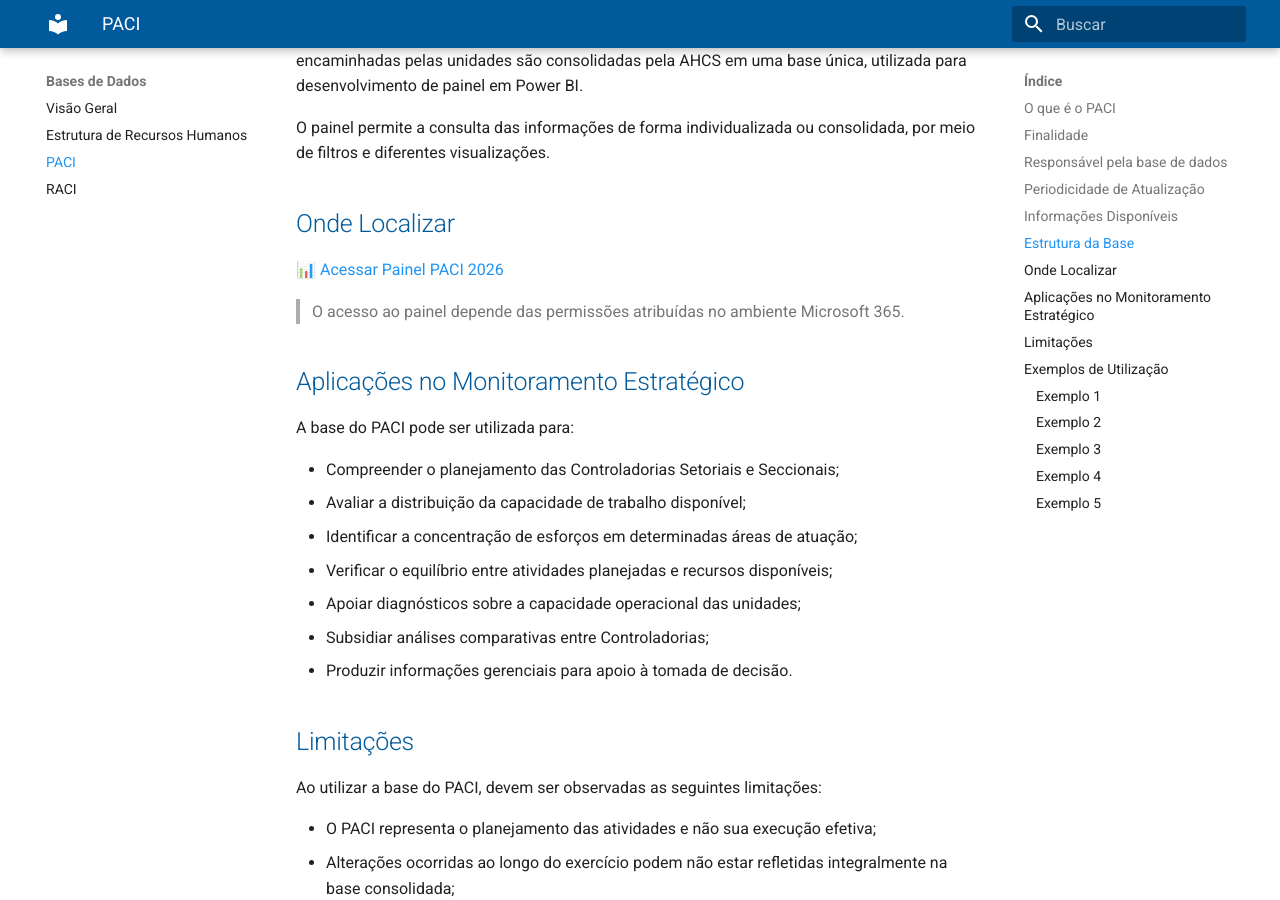
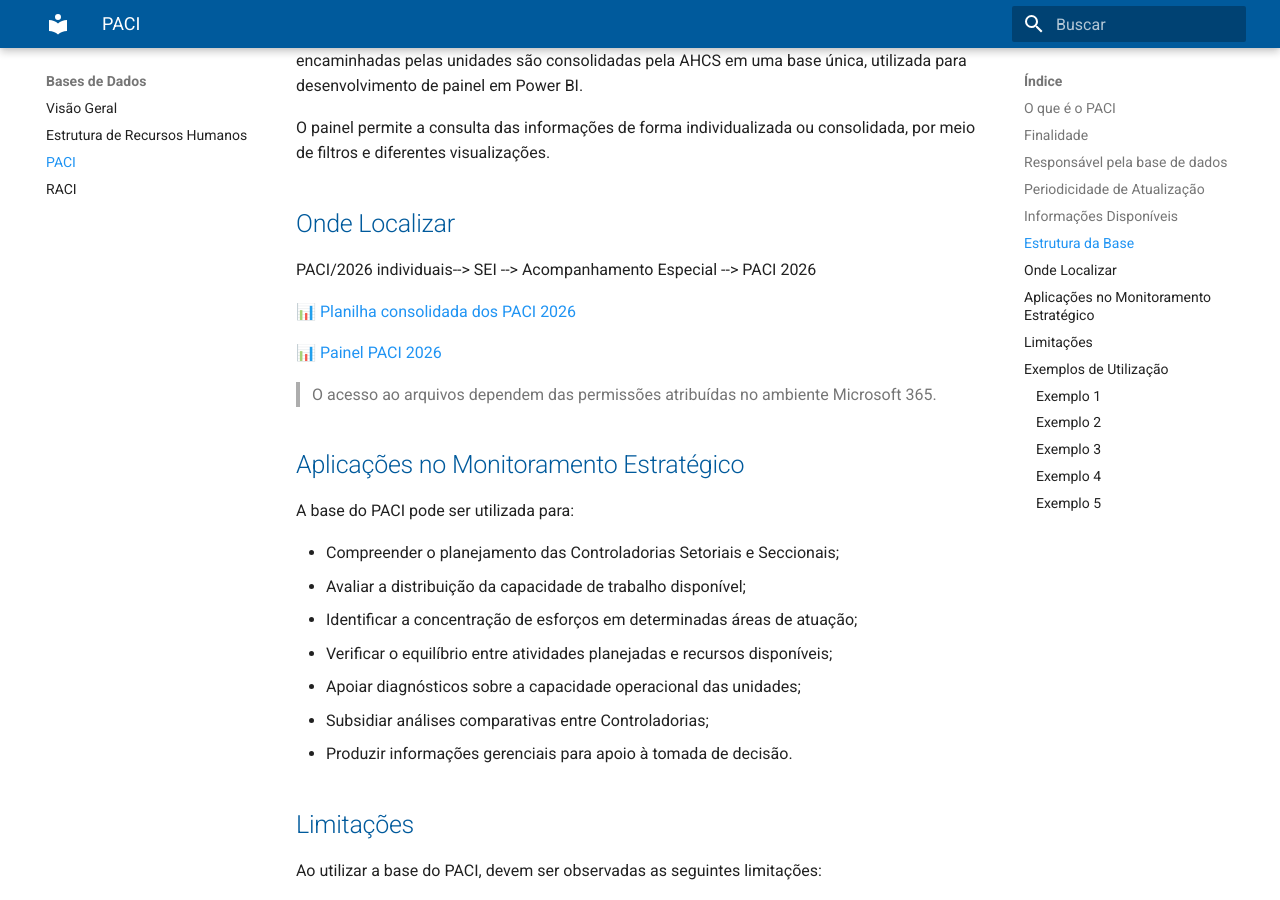
Before and after one commit to CGEMG-AHCS/guia-monitoramento-estrategico, an MkDocs documentation site: the page built from docs/bases-dados/paci.md, in a window 1280 px wide and 900 px high, scrolled down 1761 px. Built offline with MkDocs 1.6.1 and Material for MkDocs 9.7.7, drawn with Linux system fonts in a browser that asks for light colours.

Commit message:
Update paci.md

```diff
--- a/docs/bases-dados/paci.md
+++ b/docs/bases-dados/paci.md
@@ -44,9 +44,14 @@ O painel permite a consulta das informações de forma individualizada ou consol
 
 ## Onde Localizar
 
-📊 [Acessar Painel PACI 2026](https://cecad365.sharepoint.com/:u:/r/sites/HarmonizaoCGE/Documentos%20Compartilhados/General/1%20-%20Coordenar%20Planejamento%20Anual%20Cset-Csec/Paci%202026/Consolida%C3%A7%C3%A3o%20do%20Paci%202026/Painel/Planejamento%202026%20-%20Paci.pbix?d=wbab063ed9a0f4c70a7fcacb38c5694d5&csf=1&web=1&e=qxAPJY)
+PACI/2026 individuais--> SEI --> Acompanhamento Especial --> PACI 2026
 
-> O acesso ao painel depende das permissões atribuídas no ambiente Microsoft 365.
+📊 [Planilha consolidada dos PACI 2026](https://cecad365.sharepoint.com/:x:/r/sites/HarmonizaoCGE/Documentos%20Compartilhados/General/1%20-%20Coordenar%20Planejamento%20Anual%20Cset-Csec/Paci%202026/Consolida%C3%A7%C3%A3o%20do%20Paci%202026/01%20Consolida%C3%A7%C3%A3o%20Paci%202026_painel.xlsx?d=wd4ab5f25c8d34477bd95baa9c697f519&csf=1&web=1&e=sOTDue)
+
+
+📊 [Painel PACI 2026](https://cecad365.sharepoint.com/:u:/r/sites/HarmonizaoCGE/Documentos%20Compartilhados/General/1%20-%20Coordenar%20Planejamento%20Anual%20Cset-Csec/Paci%202026/Consolida%C3%A7%C3%A3o%20do%20Paci%202026/Painel/Planejamento%202026%20-%20Paci.pbix?d=wbab063ed9a0f4c70a7fcacb38c5694d5&csf=1&web=1&e=qxAPJY)
+
+> O acesso ao arquivos dependem das permissões atribuídas no ambiente Microsoft 365.
 
 ## Aplicações no Monitoramento Estratégico
 
```
